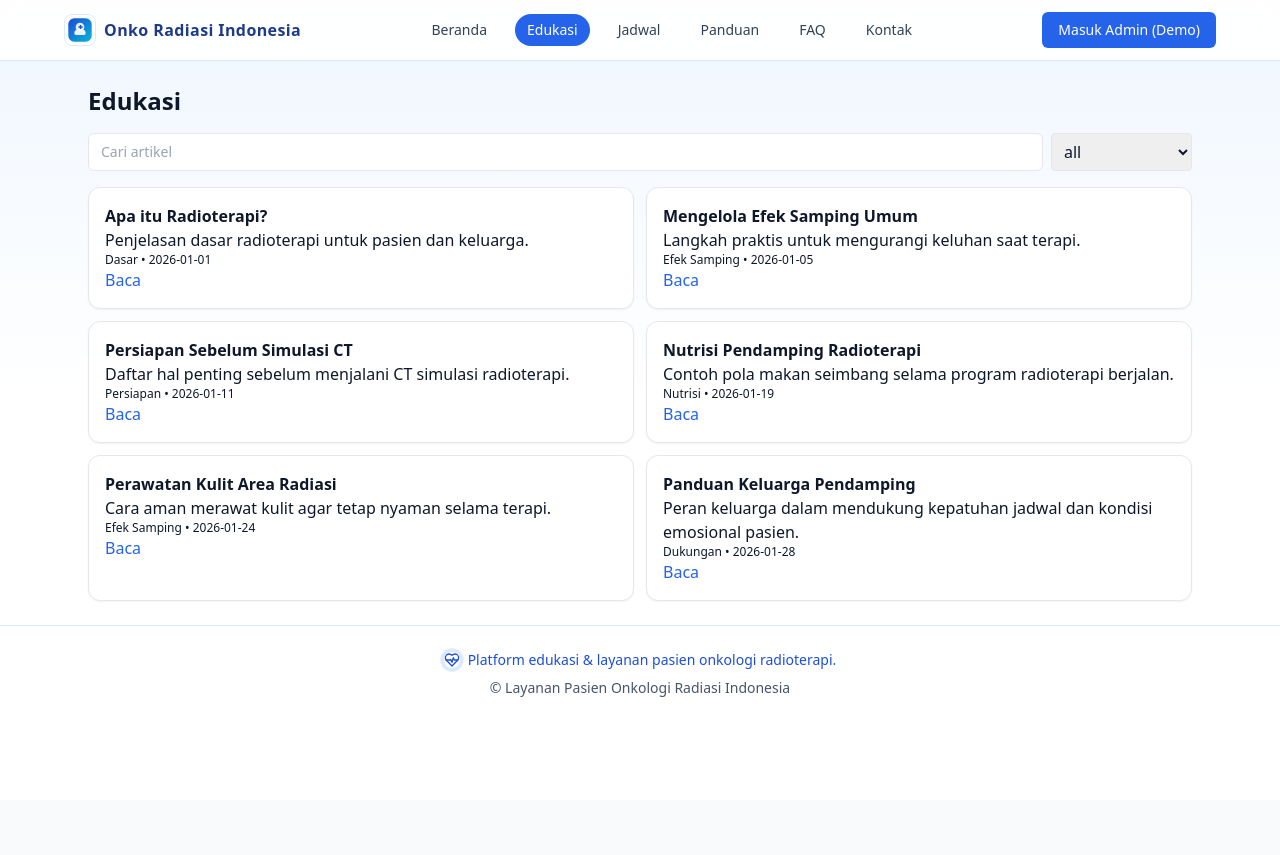
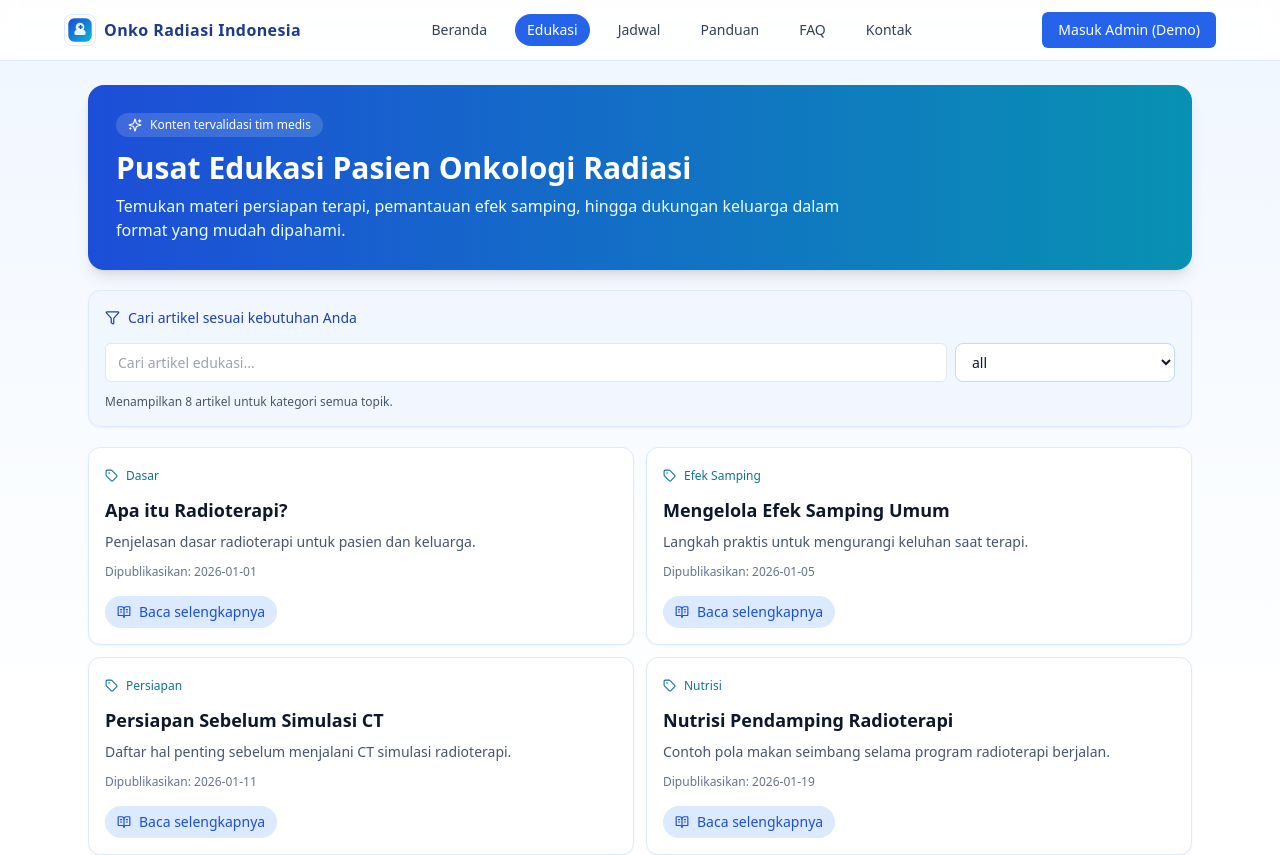
Before and after one commit to sobri3195/onkosob, a React (Vite) app: page /edukasi in a window 1280 px wide. Shown: the top 855 px of the page. Before the commit the page ends 800 px from the top, so only its background shows below. Built offline with nearby package versions, Linux system fonts and the light colour scheme.

Commit message:
Improve public UI and expand seed dummy data

```diff
--- a/src/data/seed.ts
+++ b/src/data/seed.ts
@@ -90,6 +90,30 @@ export const seed = {
       status:'publish',
       createdAt:'2026-01-28',
       updatedAt:'2026-01-28'
+    },
+    {
+      id:'a7',
+      title:'Checklist Hari Pertama Radioterapi',
+      slug:'checklist-hari-pertama-radioterapi',
+      category:'Persiapan',
+      tags:['checklist','kunjungan-pertama'],
+      excerpt:'Daftar singkat yang membantu pasien lebih siap pada sesi radioterapi pertama.',
+      content:'Siapkan kartu kontrol, obat rutin, bekal air minum, serta datang 30 menit lebih awal untuk verifikasi data. Jika ada gejala baru, sampaikan kepada petugas sebelum tindakan.',
+      status:'publish',
+      createdAt:'2026-02-02',
+      updatedAt:'2026-02-02'
+    },
+    {
+      id:'a8',
+      title:'Aktivitas Fisik Ringan Selama Terapi',
+      slug:'aktivitas-fisik-ringan-selama-terapi',
+      category:'Aktivitas',
+      tags:['kebugaran','pemulihan'],
+      excerpt:'Panduan aman memilih aktivitas fisik ringan untuk menjaga stamina pasien.',
+      content:'Pilih aktivitas berintensitas rendah seperti jalan kaki 15-20 menit, peregangan, dan latihan napas. Hentikan aktivitas bila merasa pusing, sesak, atau nyeri berlebih.',
+      status:'publish',
+      createdAt:'2026-02-06',
+      updatedAt:'2026-02-06'
     }
   ] as Article[],
   faqs: [
@@ -98,7 +122,9 @@ export const seed = {
     { id:'f3', question:'Apakah saya boleh bekerja selama terapi?', answer:'Sebagian pasien tetap dapat bekerja tergantung kondisi fisik. Diskusikan dengan dokter untuk penyesuaian aktivitas.', category:'Aktivitas' },
     { id:'f4', question:'Kapan harus segera ke IGD?', answer:'Segera ke IGD jika terjadi sesak napas, demam tinggi, perdarahan aktif, atau nyeri berat yang tidak membaik.', category:'Keamanan' },
     { id:'f5', question:'Apakah BPJS dapat digunakan?', answer:'Layanan dapat menggunakan BPJS sesuai prosedur rujukan berjenjang dan kelengkapan dokumen yang berlaku.', category:'Administrasi' },
-    { id:'f6', question:'Bolehkah membawa pendamping?', answer:'Ya, pasien diperbolehkan membawa satu pendamping saat registrasi dan edukasi awal sesuai kebijakan fasilitas.', category:'Layanan' }
+    { id:'f6', question:'Bolehkah membawa pendamping?', answer:'Ya, pasien diperbolehkan membawa satu pendamping saat registrasi dan edukasi awal sesuai kebijakan fasilitas.', category:'Layanan' },
+    { id:'f7', question:'Apakah pasien perlu berpuasa sebelum radioterapi?', answer:'Tidak semua prosedur membutuhkan puasa. Ikuti instruksi khusus dari dokter atau perawat sesuai jenis tindakan.', category:'Persiapan' },
+    { id:'f8', question:'Bagaimana jika saya terlambat datang?', answer:'Segera hubungi nomor layanan agar tim dapat membantu penjadwalan ulang sesi pada slot terdekat.', category:'Jadwal' }
   ] as FAQ[],
   schedules: [
     { id:'s1', day:'Senin', time:'07:30-11:00', service:'Konsultasi Onkologi Radiasi', note:'Nomor antrean dibuka pukul 07:00' },
@@ -107,17 +133,22 @@ export const seed = {
     { id:'s4', day:'Rabu', time:'08:00-14:30', service:'Radioterapi Fraksinasi', note:'Waktu dapat berubah sesuai kondisi mesin' },
     { id:'s5', day:'Kamis', time:'08:00-11:30', service:'Klinik Edukasi Efek Samping', note:'Prioritas pasien dalam terapi aktif' },
     { id:'s6', day:'Kamis', time:'13:00-15:00', service:'Konseling Nutrisi Onkologi', note:'Perlu reservasi dari perawat navigator' },
-    { id:'s7', day:'Jumat', time:'08:00-12:30', service:'Radioterapi & Evaluasi Mingguan', note:'Evaluasi dilakukan oleh DPJP dan tim radioterapi' }
+    { id:'s7', day:'Jumat', time:'08:00-12:30', service:'Radioterapi & Evaluasi Mingguan', note:'Evaluasi dilakukan oleh DPJP dan tim radioterapi' },
+    { id:'s8', day:'Jumat', time:'13:00-15:00', service:'Konseling Psikososial Pasien', note:'Layanan oleh psikolog klinis, kuota terbatas' },
+    { id:'s9', day:'Sabtu', time:'08:00-10:30', service:'Klinik Kontrol Pasca Terapi', note:'Khusus pasien dengan jadwal kontrol terencana' }
   ] as Schedule[],
   announcements: [
     { id:'p1', title:'Pembaruan Alur Registrasi', message:'Mulai 5 Februari 2026, registrasi pasien lama menggunakan kiosk mandiri di lobby utama.', isActive:true, start:'2026-02-05' },
     { id:'p2', title:'Pemeliharaan Perangkat', message:'Layanan radioterapi dihentikan sementara pada Minggu, 16 Februari 2026 untuk kalibrasi berkala.', isActive:true, start:'2026-02-16', end:'2026-02-16' },
-    { id:'p3', title:'Kelas Edukasi Keluarga', message:'Sesi edukasi keluarga pendamping dibuka setiap Kamis pukul 10:00, kuota 25 peserta.', isActive:true, start:'2026-02-01' }
+    { id:'p3', title:'Kelas Edukasi Keluarga', message:'Sesi edukasi keluarga pendamping dibuka setiap Kamis pukul 10:00, kuota 25 peserta.', isActive:true, start:'2026-02-01' },
+    { id:'p4', title:'Pembukaan Layanan Sabtu Pagi', message:'Mulai Maret 2026, tersedia layanan kontrol pasca terapi setiap Sabtu pagi dengan reservasi online.', isActive:true, start:'2026-03-01' }
   ] as Announcement[],
   inbox: [
     { id:'i1', name:'Rina Setiawati', phone:'081290001122', email:'rina.s@example.com', message:'Apakah jadwal simulasi CT bisa dilakukan sore hari?', read:true, createdAt:'2026-02-01T08:22:00Z' },
     { id:'i2', name:'Bapak Ahmad', phone:'081377889900', email:'ahmad.k@example.com', message:'Mohon informasi dokumen rujukan untuk pasien BPJS dari luar kota.', read:false, createdAt:'2026-02-03T02:10:00Z' },
-    { id:'i3', name:'Lina Kartika', email:'lina.k@example.com', message:'Apakah ada layanan konsultasi nutrisi secara online?', read:false, createdAt:'2026-02-03T11:40:00Z' }
+    { id:'i3', name:'Lina Kartika', email:'lina.k@example.com', message:'Apakah ada layanan konsultasi nutrisi secara online?', read:false, createdAt:'2026-02-03T11:40:00Z' },
+    { id:'i4', name:'Dewi Puspita', phone:'081255443322', email:'dewi.p@example.com', message:'Mohon info apakah ada slot kontrol Sabtu untuk pasien pasca terapi?', read:false, createdAt:'2026-02-05T07:18:00Z' },
+    { id:'i5', name:'Budi Santoso', email:'budi.s@example.com', message:'Apakah edukasi keluarga bisa diikuti secara hybrid?', read:true, createdAt:'2026-02-06T10:05:00Z' }
   ] as Inbox[],
   checklist: [
     'Kartu identitas asli & kartu jaminan kesehatan',
--- a/src/pages/public/EdukasiPage.tsx
+++ b/src/pages/public/EdukasiPage.tsx
@@ -2,11 +2,63 @@ import { Link } from 'react-router-dom'
 import { Input } from '@/components/ui/input'
 import { Card } from '@/components/ui/card'
 import { useState } from 'react'
+import { BookOpenText, Filter, Sparkles, Tag } from 'lucide-react'
 import type { Store } from '@/store/useLocalStore'
 
-export function EdukasiPage({store}:{store:Store}) {
-  const [q,setQ] = useState(''); const [cat,setCat]=useState('all')
-  const cats = ['all', ...new Set(store.articles.map(a=>a.category))]
-  const list = store.articles.filter(a=>a.status==='publish' && a.title.toLowerCase().includes(q.toLowerCase()) && (cat==='all'||a.category===cat))
-  return <div><h1 className='mb-4 text-2xl font-semibold'>Edukasi</h1><div className='mb-4 flex gap-2'><Input placeholder='Cari artikel' value={q} onChange={e=>setQ(e.target.value)}/><select className='rounded border px-2' value={cat} onChange={e=>setCat(e.target.value)}>{cats.map(c=><option key={c}>{c}</option>)}</select></div><div className='grid gap-3 md:grid-cols-2'>{list.map(a=><Card key={a.id}><h3 className='font-semibold'>{a.title}</h3><p>{a.excerpt}</p><p className='text-xs'>{a.category} • {a.createdAt}</p><Link className='text-blue-600' to={`/edukasi/${a.slug}`}>Baca</Link></Card>)}</div></div>
+export function EdukasiPage({ store }: { store: Store }) {
+  const [q, setQ] = useState('')
+  const [cat, setCat] = useState('all')
+
+  const cats = ['all', ...new Set(store.articles.map((a) => a.category))]
+  const list = store.articles.filter(
+    (a) => a.status === 'publish' && a.title.toLowerCase().includes(q.toLowerCase()) && (cat === 'all' || a.category === cat)
+  )
+
+  return (
+    <div className='space-y-5'>
+      <section className='rounded-2xl bg-gradient-to-r from-blue-700 to-cyan-600 p-5 text-white shadow-lg md:p-7'>
+        <p className='inline-flex items-center gap-2 rounded-full bg-white/15 px-3 py-1 text-xs font-medium'>
+          <Sparkles size={14} /> Konten tervalidasi tim medis
+        </p>
+        <h1 className='mt-3 text-2xl font-bold md:text-3xl'>Pusat Edukasi Pasien Onkologi Radiasi</h1>
+        <p className='mt-2 max-w-3xl text-sm text-cyan-50 md:text-base'>
+          Temukan materi persiapan terapi, pemantauan efek samping, hingga dukungan keluarga dalam format yang mudah dipahami.
+        </p>
+      </section>
+
+      <Card className='space-y-3 border-blue-100 bg-blue-50/60'>
+        <p className='inline-flex items-center gap-2 text-sm font-medium text-blue-800'>
+          <Filter size={15} /> Cari artikel sesuai kebutuhan Anda
+        </p>
+        <div className='grid gap-2 md:grid-cols-[1fr_220px]'>
+          <Input placeholder='Cari artikel edukasi...' value={q} onChange={(e) => setQ(e.target.value)} />
+          <select className='rounded-lg border border-blue-200 bg-white px-3 py-2 text-sm' value={cat} onChange={(e) => setCat(e.target.value)}>
+            {cats.map((c) => (
+              <option key={c}>{c}</option>
+            ))}
+          </select>
+        </div>
+        <p className='text-xs text-slate-600'>Menampilkan {list.length} artikel untuk kategori {cat === 'all' ? 'semua topik' : cat}.</p>
+      </Card>
+
+      <div className='grid gap-3 md:grid-cols-2'>
+        {list.map((a) => (
+          <Card key={a.id} className='group border-blue-100 transition duration-200 hover:-translate-y-1 hover:shadow-lg'>
+            <p className='inline-flex items-center gap-2 text-xs font-medium text-cyan-700'>
+              <Tag size={13} /> {a.category}
+            </p>
+            <h3 className='mt-2 text-lg font-semibold text-slate-900'>{a.title}</h3>
+            <p className='mt-2 text-sm text-slate-600'>{a.excerpt}</p>
+            <p className='mt-3 text-xs text-slate-500'>Dipublikasikan: {a.createdAt}</p>
+            <Link
+              className='mt-4 inline-flex items-center gap-2 rounded-full bg-blue-100 px-3 py-1.5 text-sm font-medium text-blue-700 transition group-hover:bg-blue-700 group-hover:text-white'
+              to={`/edukasi/${a.slug}`}
+            >
+              <BookOpenText size={14} /> Baca selengkapnya
+            </Link>
+          </Card>
+        ))}
+      </div>
+    </div>
+  )
 }
```
Also changed, not shown: src/pages/public/JadwalPage.tsx (+59 -11 lines).
